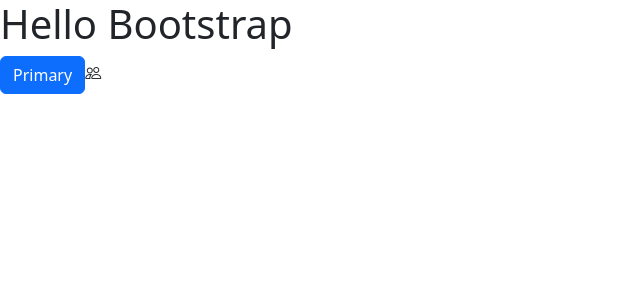
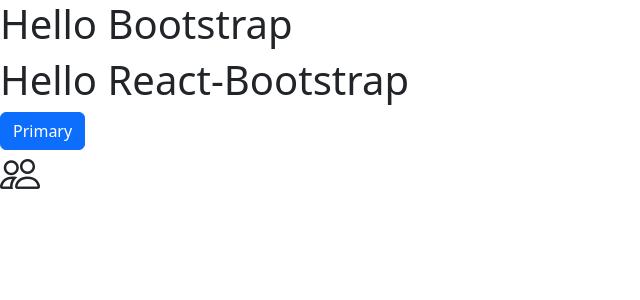
Before and after one commit to Kavithma-Thushal/React-UI-Learning-Room, a React (Create React App) app: page / in a window 1280 px wide. Shown: the top 300 px of the page, without its empty margins (0-640 px from the left). Built offline with nearby package versions, Linux system fonts and the light colour scheme.

Commit message:
React-Bootstrap Added

```diff
--- a/package.json
+++ b/package.json
@@ -3,6 +3,8 @@
     "bootstrap": "^5.3.3",
     "bootstrap-icons": "^1.11.3",
     "react": "^18.2.0",
+    "react-bootstrap": "^2.10.2",
+    "react-bootstrap-icons": "^1.11.3",
     "react-dom": "^18.2.0",
     "react-scripts": "^5.0.1"
   },
--- a/src/App.js
+++ b/src/App.js
@@ -1,9 +1,11 @@
 import Bootstrap from "./pages/Bootstrap";
+import ReactBootstrap from "./pages/ReactBootstrap";
 
 export default function App() {
     return (
         <div>
             <Bootstrap />
+            <ReactBootstrap />
         </div>
     );
 }
--- a/src/pages/Bootstrap.jsx
+++ b/src/pages/Bootstrap.jsx
@@ -2,8 +2,10 @@
     return (
         <div>
             <h1>Hello Bootstrap</h1>
-            <button type="button" class="btn btn-primary">Primary</button>
-            <i class="bi bi-people"></i>
+            {/* <button type="button" class="btn btn-primary">Primary</button>
+            <h1>
+                <i class="bi bi-people"></i>
+            </h1> */}
         </div>
     );
 }
--- /dev/null
+++ b/src/pages/ReactBootstrap.jsx
@@ -0,0 +1,13 @@
+import Button from 'react-bootstrap/Button';
+
+export default function ReactBootstrap() {
+    return (
+        <div>
+            <h1>Hello React-Bootstrap</h1>
+            <Button variant="primary">Primary</Button>
+            <h1>
+                <i className="bi bi-people"></i>
+            </h1>
+        </div>
+    );
+}
```
Also changed, not shown: 1 other file (tests, documents, lock files or other folders).
